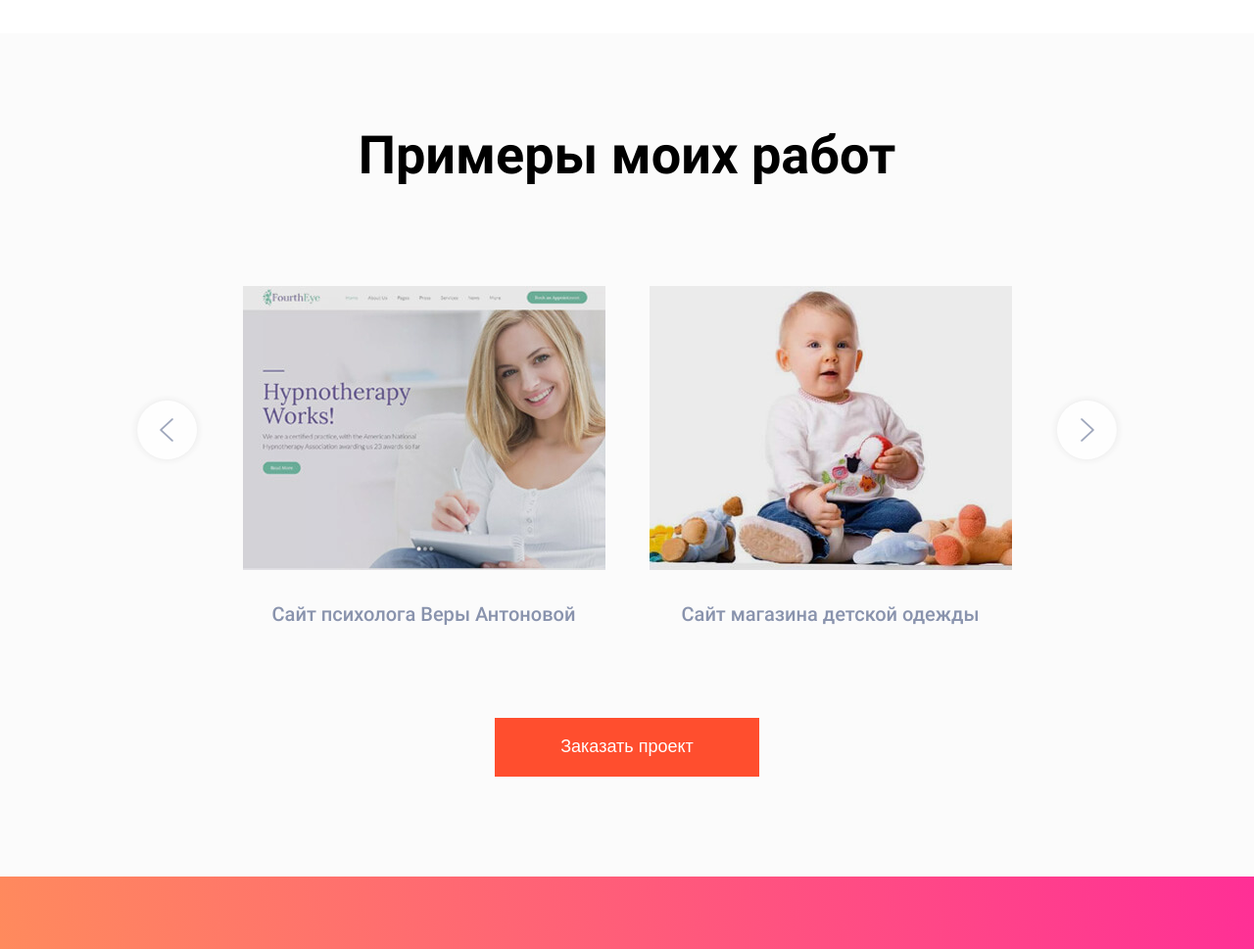
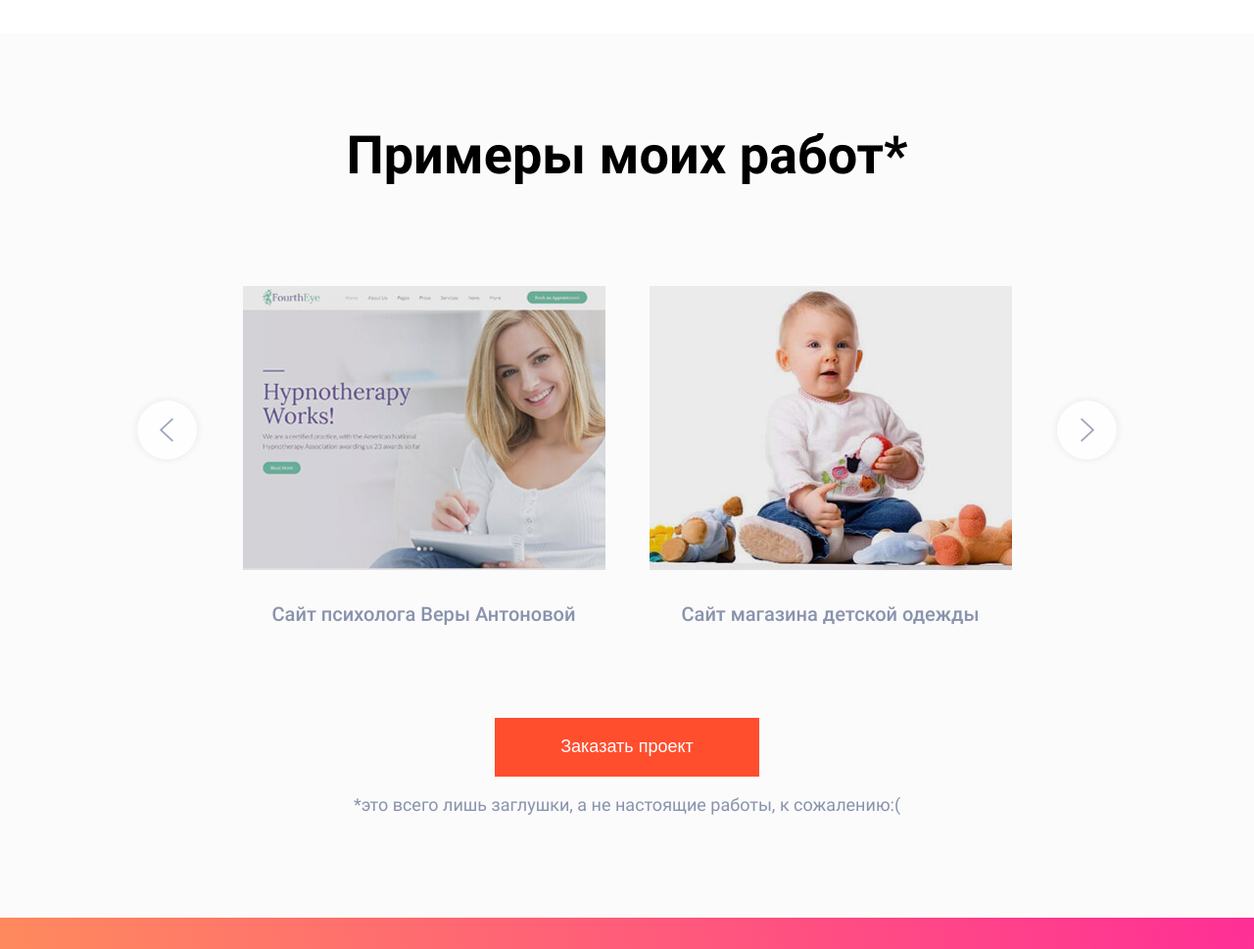
Before and after one commit to amegalulb/amegalulb.github.io, a plain HTML site: page Diplom/index.html in a window 1280 px wide. Shown: the part 1380-2349 px from the top of the page at 98% size. Drawn offline with Linux system fonts and the light colour scheme.

Commit message:
Update index.html

```diff
--- a/Diplom/index.html
+++ b/Diplom/index.html
@@ -111,7 +111,7 @@
     <section class="works bg-grey" id="works">
         <div class="fixed-container">
             <div class="works__wrapper">
-                <h2 class="section__header">Примеры моих работ</h2>
+                <h2 class="section__header">Примеры моих работ*</h2>
                 <button class="slider__btn btn_left"></button>
                 <div class="swiper-container">
                     <div class="swiper-wrapper">
@@ -144,6 +144,7 @@
                 </div>
                 <button class="slider__btn btn_right"></button>
                 <button class="btn btn_orange">Заказать проект</button>
+                <span class="features__text">*это всего лишь заглушки, а не настоящие работы, к сожалению:(</span>
             </div>
         </div>
     </section>
```
